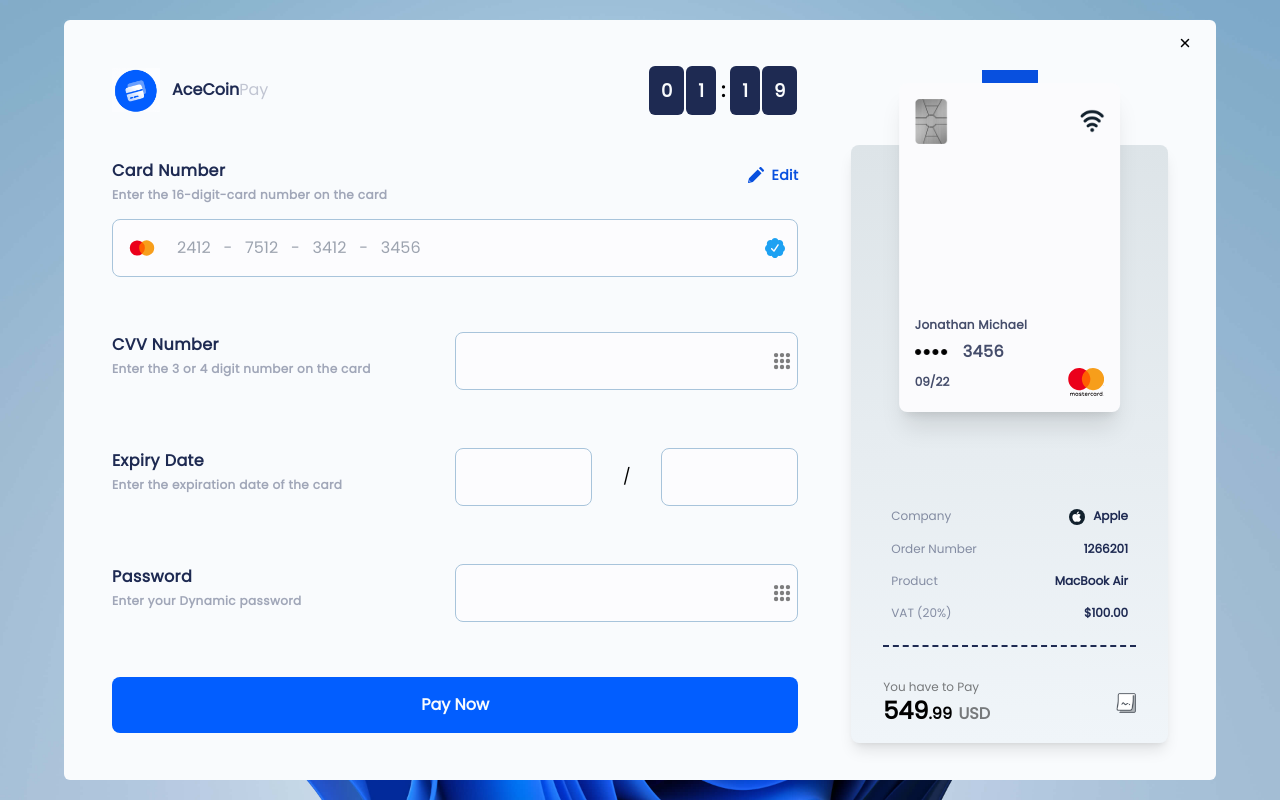
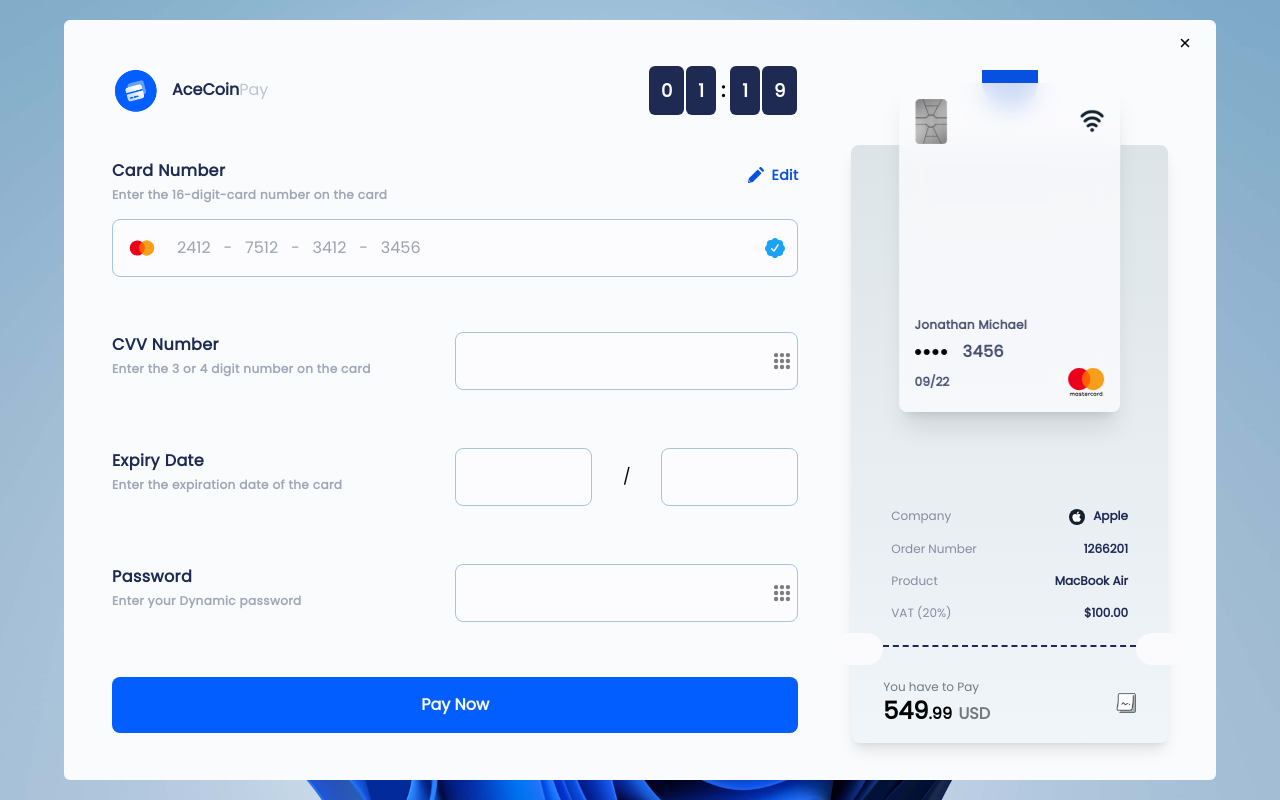
Before and after one commit to Samsegun/ace-pay, a React (Vite) app: page / in a window 1280 px wide. Built offline with nearby package versions, Linux system fonts and the light colour scheme.

Commit message:
improvised clip path

```diff
--- a/src/App.tsx
+++ b/src/App.tsx
@@ -108,7 +108,7 @@
 
                             <div className='payment-details'>
                                 <div className='w-full'>
-                                    <div className='p-2 border-b-2 border-dashed border-opacity-10 text-space-cadet'>
+                                    <div className='relative p-2 border-b-2 border-dashed border-opacity-10 text-space-cadet'>
                                         <ul className='[&>li]:flex [&>li]:justify-between'>
                                             <li className='mb-4'>
                                                 <span className='text-xs opacity-50'>
@@ -148,6 +148,8 @@
                                                 </span>
                                             </li>
                                         </ul>
+                                        <span className='absolute left-0 w-8 h-8 -translate-x-full -translate-y-1 bg-white rounded-full lg:w-12'></span>
+                                        <span className='absolute right-0 w-8 h-8 translate-x-full -translate-y-1 bg-white rounded-full lg:w-12'></span>
                                     </div>
 
                                     <div className='flex items-center justify-between pt-8'>
--- a/src/index.css
+++ b/src/index.css
@@ -47,7 +47,7 @@
         p-4 text-light font-bold rounded-lg bg-[#025EFFff] lg:static;
     }
     .card-details {
-        @apply absolute bg-white w-[70%] h-1/2 lg:h-[55%] left-1/2 -translate-x-1/2 p-4 text-yinmn-blue rounded-lg shadow-xl
+        @apply absolute bg-backdrop-white backdrop-blur-md w-[70%] h-1/2 lg:h-[55%] left-1/2 -translate-x-1/2 p-4 text-yinmn-blue rounded-lg shadow-xl
         lg:-top-[80px] xl:-top-[62px] 2xl:-top-[68px];
     }
     .payment-details {
--- a/tailwind.config.js
+++ b/tailwind.config.js
@@ -15,6 +15,7 @@
             platinum: "#DDE4E8ff",
             "yinmn-blue": "#454D6Bff",
             "off-white": "#FCFCFEff",
+            "backdrop-white": "#FBFBFDd0",
             white: "#FBFBFDff",
         },
         extend: {
```
